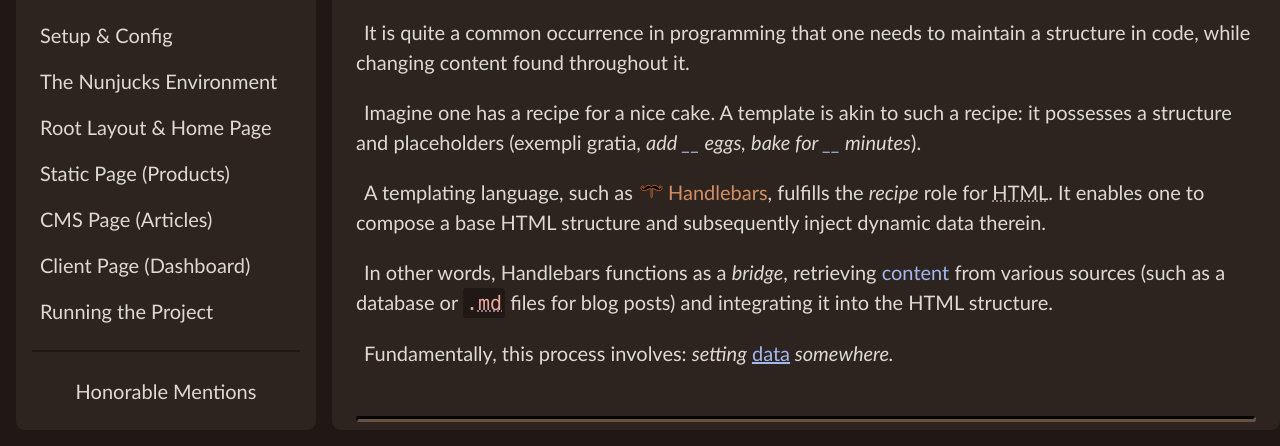
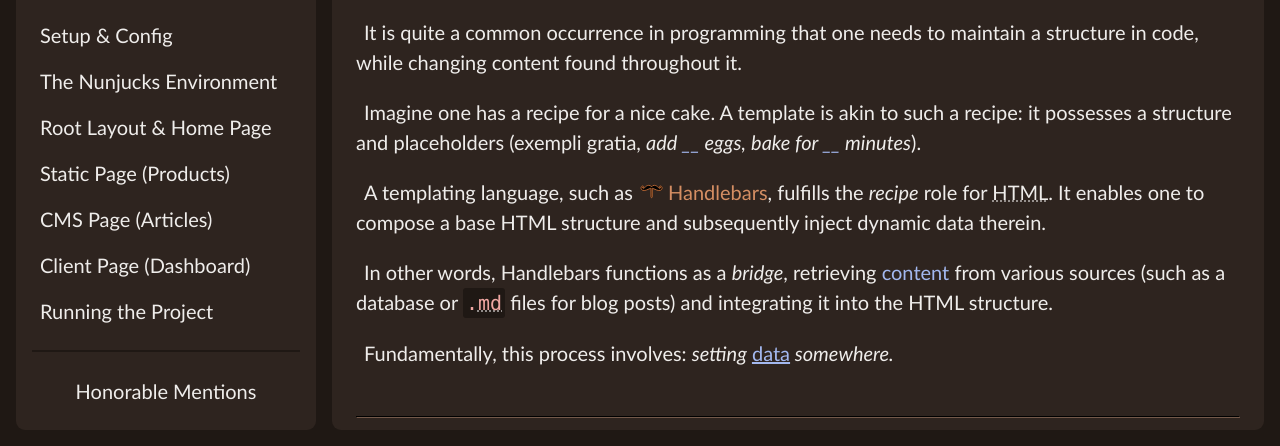
Before and after one commit to EFrMG/templating-guide, a website built with Vite: page index.html in a window 1280 px wide. Shown: the part 354-800 px from the top of the page. Built offline with nearby package versions, Linux system fonts and the light colour scheme.

Commit message:
style: colors

```diff
--- a/src/css/globals.css
+++ b/src/css/globals.css
@@ -7,17 +7,15 @@
   --primary-200: hsl(23, 57%, 23%);
   --primary-100: hsla(23, 57%, 15%, 0.92);
 
-  --primary-box-shadow: hsla(23, 57%, 21%, 0.22);
+  --primary-box-shadow: hsla(23, 57%, 21%, 0.46);
 
   --accent: hsl(35, 30%, 19%);
   --accent-light: hsl(35, 30%, 30%);
 
-  --text: hsl(35, 10%, 85%);
-  --text-title: hsl(35, 10%, 93%);
-  --text-dim: hsla(35, 10%, 85%, 0.7);
-  --text-dimer: hsla(35, 10%, 85%, 0.55);
+  --text: hsl(35, 10%, 93%);
+  --text-dim: hsla(35, 10%, 93%, 0.7);
+  --text-dimer: hsla(35, 10%, 93%, 0.55);
   --text-inverse: hsl(23, 20%, 12%);
-  --text-highlight: hsl(35, 10%, 96%);
   --clr-single-code: #efa6a2;
 
   --bkg-100: hsl(23, 20%, 10%);
@@ -69,40 +67,6 @@
 
   /* Delays */
   --del-s: 140ms;
-
-  @media only screen and (max-width: 550px) {
-    /* Typography */
-    --fz-h1: 1.25rem;
-    --fz-h2: 1.4375rem;
-    --fz-h3: 1rem;
-    --fz-filepath: 0.875rem;
-    --fz-base: 0.875rem;
-    --fz-s: 0.6875rem;
-    /* Spacing */
-    --spacing-xs: 0.125rem;
-    --spacing-s: 0.3125rem;
-    --spacing-m: 0.6875rem;
-    --spacing-ml: 1rem;
-    --spacing-l: 1.375rem;
-    --spacing-xl: 2rem;
-  }
-
-  @media only screen and (max-width: 350px) {
-    /* Typography */
-    --fz-h1: 0.9375rem;
-    --fz-h2: 1.0625rem;
-    --fz-h3: 0.75rem;
-    --fz-filepath: 0.625;
-    --fz-base: 0.625rem;
-    --fz-s: 0.5rem;
-    /* Spacing */
-    --spacing-xs: 0.125rem;
-    --spacing-s: 0.25rem;
-    --spacing-m: 0.5rem;
-    --spacing-ml: 0.75rem;
-    --spacing-l: 1rem;
-    --spacing-xl: 1.5rem;
-  }
 }
 
 .nunjucks-theme {
@@ -113,16 +77,14 @@
   --primary-200: hsl(120, 39%, 23%);
   --primary-100: hsl(120, 39%, 13%);
 
-  --primary-box-shadow: hsla(120, 39%, 21%, 0.22);
+  --primary-box-shadow: hsla(120, 39%, 21%, 0.46);
 
   --accent: hsl(104, 28%, 19%);
   --accent-light: hsl(104, 28%, 30%);
 
-  --text: hsl(104, 10%, 83%);
-  --text-title: hsl(104, 10%, 92%);
-  --text-dim: hsla(104, 10%, 83%, 0.7);
+  --text: hsl(104, 10%, 91%);
+  --text-dim: hsla(104, 10%, 91%, 0.7);
   --text-inverse: hsl(120, 20%, 12%);
-  --text-highlight: hsl(104, 10%, 95%);
 
   --clr-single-code: #a2efa6;
 
@@ -169,8 +131,8 @@ body {
 }
 
 ::selection {
-  background-color: color-mix(var(--bkg-500) 33%, transparent 67%);
-  color: var(--text-highlight);
+  background-color: var(--bkg-500);
+  color: var(--text-inverse);
 }
 
 h1,
@@ -183,7 +145,6 @@ h6 {
   font-weight: var(--fw-bold);
   line-height: var(--lh-heading);
   margin: 0;
-  color: var(--text-title);
 }
 
 h1 {
@@ -193,10 +154,8 @@ h1 {
 
 hr {
   border-color: var(--bkg-100);
-  border-width: 3px;
   border-radius: 100vw;
   margin-block: var(--spacing-xl);
-  opacity: 0.85;
 
   &.first {
     margin-block: var(--spacing-ml);
@@ -204,7 +163,7 @@ hr {
   }
 
   &.last {
-    margin-block: var(--spacing-ml) var(--spacing-xl);
+    margin-block: var(--spacing-m) var(--spacing-l);
     opacity: 0.33;
   }
 }
@@ -267,7 +226,7 @@ pre code {
   display: grid;
   grid-template-columns: var(--sidebar-width--height) 1fr;
   gap: var(--spacing-m);
-  padding: var(--spacing-m) 0 var(--spacing-m) var(--spacing-m);
+  padding: var(--spacing-m);
   height: 100vh;
   transition: grid-template-rows var(--trs-in);
 }
```
